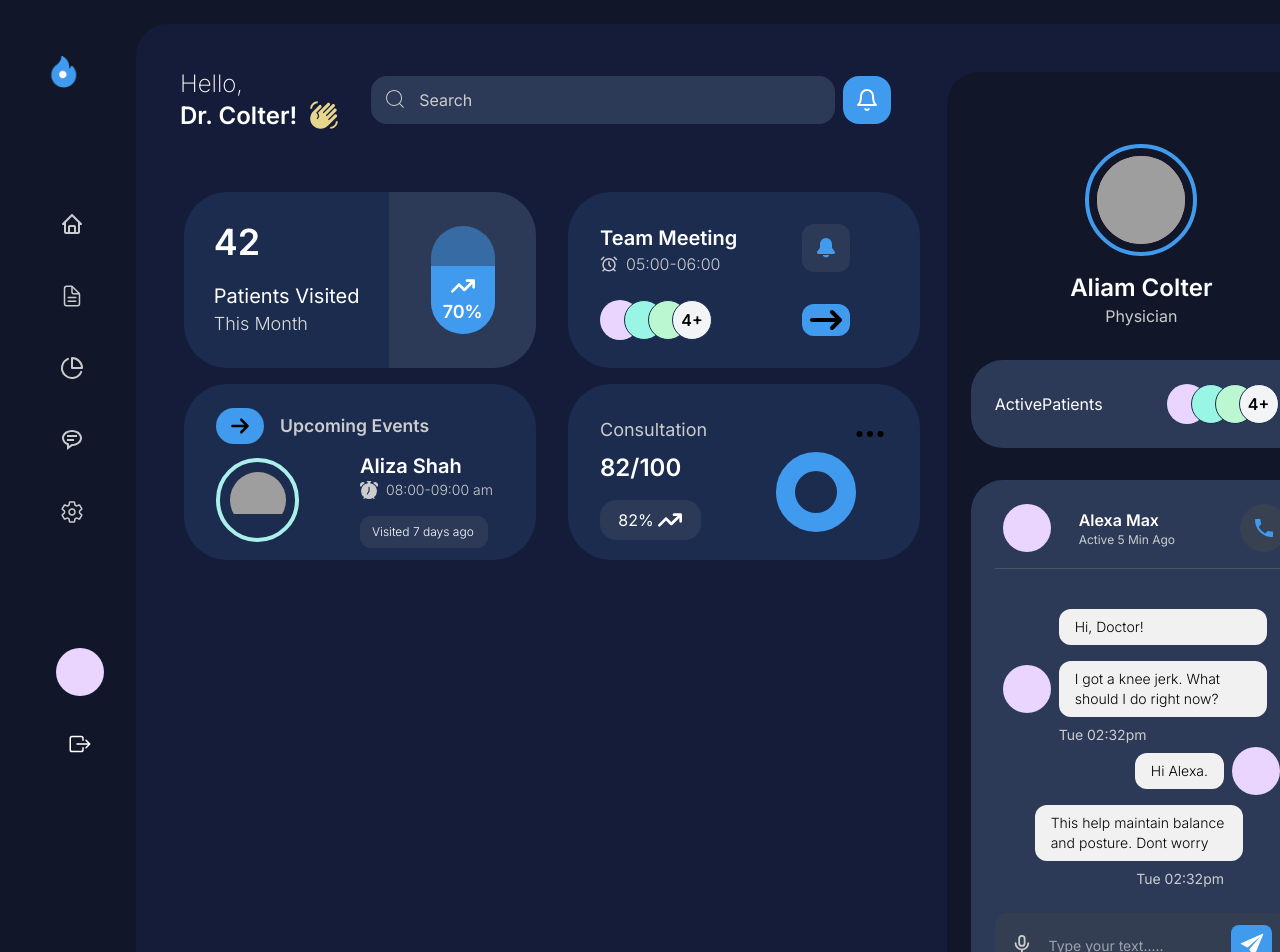
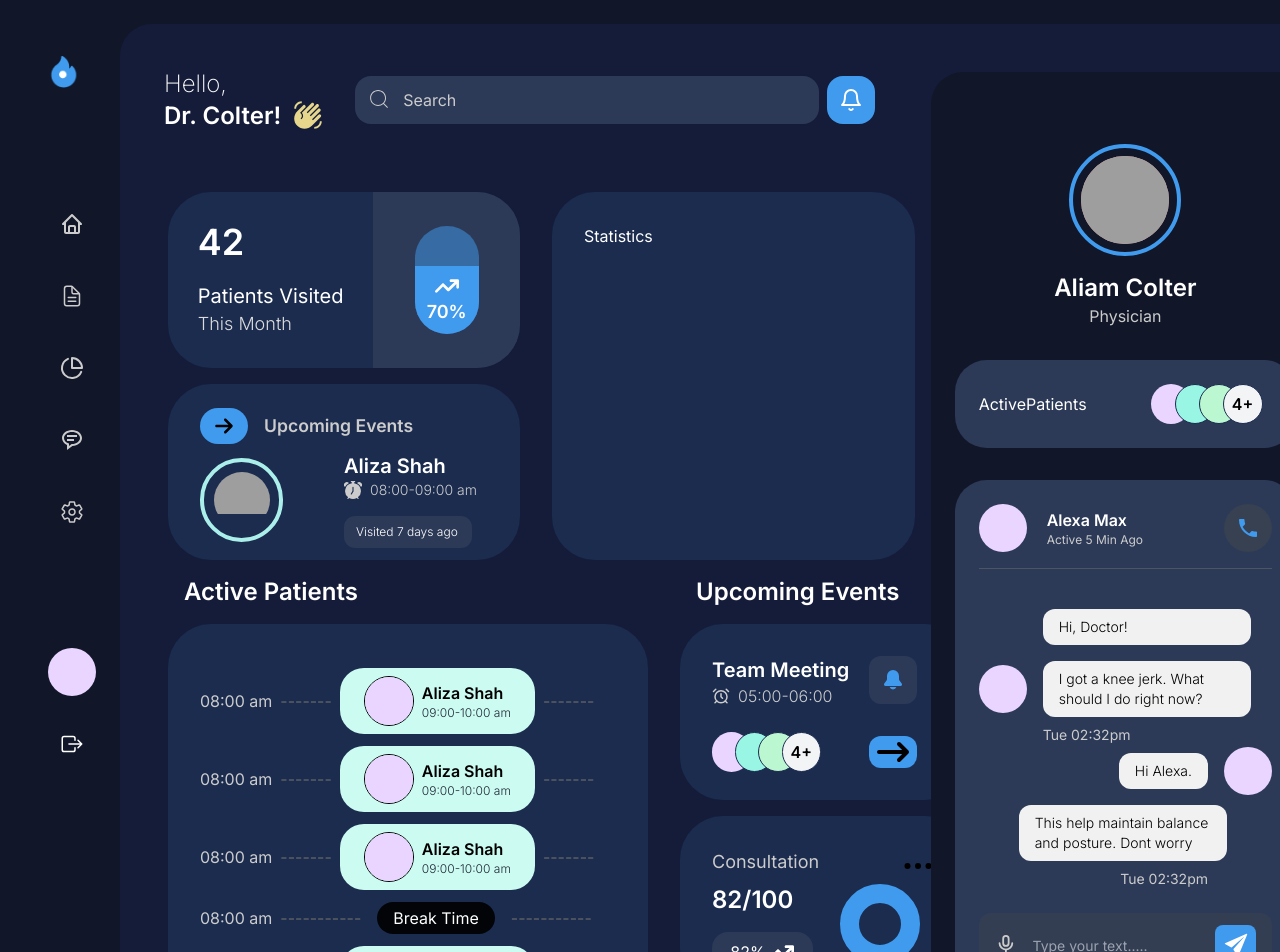
Before and after one commit to whysosaket/Doctor-Dashboard, a Next.js app in the folder my-app/: page / in a window 1280 px wide. Shown: the top 952 px of the page. Built offline with nearby package versions, Linux system fonts and the light colour scheme; grey boxes are pictures that could not be loaded.

Commit message:
Semi-Design

```diff
--- /dev/null
+++ b/my-app/app/components/ActivePatients/Capsule.tsx
@@ -0,0 +1,20 @@
+import React from "react";
+import ProfilePicture from "../ProfilePicture";
+
+const Capsule = () => {
+  return (
+    <>
+      <div className="bg-teal-100 rounded-3xl px-6 py-2 my-auto flex">
+        <div className="border border-3 border-black rounded-full p-0">
+          <ProfilePicture />
+        </div>
+        <div className="ml-2 my-auto">
+          <h1 className="text-md font-semibold text-black">Aliza Shah</h1>
+          <h1 className="text-xs font-light text-gray-800">09:00-10:00 am</h1>
+        </div>
+      </div>
+    </>
+  );
+};
+
+export default Capsule;
--- /dev/null
+++ b/my-app/app/components/ActivePatients/PatientsTiming.tsx
@@ -0,0 +1,23 @@
+import React from 'react'
+import TimeInfo from './TimeInfo'
+
+const PatientsTiming = () => {
+  return (
+    <div className="bg-secondary w-[30rem] h-[25rem] rounded-[2.7rem] m-4 p-8 overflow-hidden">
+        <TimeInfo />
+        <TimeInfo />
+        <TimeInfo />
+        <div className='text-[#CCC] flex align-middle my-3'>
+        <h1 className='mr-2 my-auto'>08:00 am</h1>
+        <h1 className='text-[#666] my-auto mr-2'>-----------</h1>
+        <div className='bg-black/90 text-white px-4 py-1 mx-2 rounded-2xl'>
+          Break Time
+        </div>
+        <h1 className='text-[#666] my-auto ml-2'>-----------</h1>
+    </div>
+        <TimeInfo />
+    </div>
+  )
+}
+
+export default PatientsTiming
--- /dev/null
+++ b/my-app/app/components/ActivePatients/TimeInfo.tsx
@@ -0,0 +1,16 @@
+import React from 'react'
+import ProfilePicture from '../ProfilePicture'
+import Capsule from './Capsule'
+
+const TimeInfo = () => {
+  return (
+    <div className='text-[#CCC] flex align-middle my-3'>
+        <h1 className='mr-2 my-auto'>08:00 am</h1>
+        <h1 className='text-[#666] my-auto mr-2'>-------</h1>
+        <Capsule />
+        <h1 className='text-[#666] my-auto ml-2'>-------</h1>
+    </div>
+  )
+}
+
+export default TimeInfo
--- a/my-app/app/components/Consultation.tsx
+++ b/my-app/app/components/Consultation.tsx
@@ -4,7 +4,7 @@ import { FaArrowTrendUp } from "react-icons/fa6";
 
 const Consultation = () => {
   return (
-    <div className="bg-secondary  w-[22rem] h-[11rem] rounded-[2.7rem] flex flex-col overflow-hidden m-4 py-8 px-8">
+    <div className="bg-secondary  w-[18rem] h-[11rem] rounded-[2.7rem] flex flex-col overflow-hidden m-4 py-8 px-8">
         <div className='flex justify-between w-full'>
             <h1 className='text-[#CCC] text-lg'>Consultation</h1>
             <HiOutlineDotsHorizontal className='text-black text-4xl' />
@@ -12,7 +12,7 @@ const Consultation = () => {
         <div className='w-full flex'>
             <div className='w-1/2'>
                 <h1 className='text-2xl font-semibold'>82/100</h1>
-                <div className='bg-tertiary w-[70%] flex justify-between align-middle px-4 py-2 rounded-2xl mt-4'>
+                <div className='bg-tertiary w-[90%] flex justify-between align-middle px-4 py-2 rounded-2xl mt-4'>
                     <h1 className='text-center m-auto'>82%</h1>
                     <FaArrowTrendUp className="text-white text-2xl mx-auto" />
                 </div>
--- a/my-app/app/components/Profile/Chats.tsx
+++ b/my-app/app/components/Profile/Chats.tsx
@@ -10,6 +10,7 @@ const Chats = () => {
         </div>
         <div className='flex justify-start'>
             <ProfilePicture />
+            <span className='mr-4'>{" "}</span>
             <Message message='I got a knee jerk. What should I do right now?' />
         </div>
         <h1 className='text-[#CCC] text-sm ml-16'>Tue 02:32pm</h1>
@@ -18,6 +19,7 @@ const Chats = () => {
         <div className='flex flex-col justify-end'>
             <div className='flex justify-end'>
                 <Message message='Hi Alexa.' />
+                <span className='mr-4'>{" "}</span>
                 <ProfilePicture />
             </div>
             <div className='ml-10'>
--- a/my-app/app/components/ProfilePicture.tsx
+++ b/my-app/app/components/ProfilePicture.tsx
@@ -2,7 +2,7 @@ import React from "react";
 
 const ProfilePicture = () => {
   return (
-    <div className="bg-purple-200 w-12 h-12 rounded-full border-3 border-[#1B2C4F] mx-2 my-auto"></div>
+    <div className="bg-purple-200 w-12 h-12 rounded-full border-3 border-[#1B2C4F] mx-0 my-auto"></div>
   );
 };
 
--- /dev/null
+++ b/my-app/app/components/Statistics/Statistics.tsx
@@ -0,0 +1,11 @@
+import React from 'react'
+
+const Statistics = () => {
+  return (
+    <div className="bg-secondary  w-[25rem] h-[23rem] rounded-[2.7rem] flex flex-col overflow-hidden m-4 py-8 px-8">
+        Statistics
+    </div>
+  )
+}
+
+export default Statistics
--- a/my-app/app/components/TeamMeeting.tsx
+++ b/my-app/app/components/TeamMeeting.tsx
@@ -5,7 +5,7 @@ import { FaArrowRightLong } from "react-icons/fa6";
 
 const TeamMeeting = () => {
   return (
-    <div className="bg-secondary  w-[22rem] h-[11rem] rounded-[2.7rem] flex overflow-hidden m-4 py-8 px-8">
+    <div className="bg-secondary  w-[18rem] h-[11rem] rounded-[2.7rem] flex overflow-hidden m-4 py-8 px-8">
       <div className="w-[70%]">
         <h1 className="font-semibold text-xl">Team Meeting</h1>
         <div className="flex">
--- a/my-app/app/page.tsx
+++ b/my-app/app/page.tsx
@@ -6,6 +6,9 @@ import Consultation from "./components/Consultation";
 import TopBar from "./components/TopBar/TopBar";
 import Navbar from "./components/Navbar";
 import Profile from "./components/Profile/Profile";
+import ActivePatients from "./components/Profile/ActivePatients";
+import PatientsTiming from "./components/ActivePatients/PatientsTiming";
+import Statistics from "./components/Statistics/Statistics";
 
 export default function Home() {
   return (
@@ -21,11 +24,22 @@ export default function Home() {
             <PatientsVisited />
             <UpcomingEvents />
           </div>
+          <Statistics />
+          </div>
+          <div className="flex">
+            <div>
+            <h1 className="text-2xl font-semibold ml-8">Active Patients</h1>
+          <PatientsTiming />
+            </div>
+
           <div>
+          <div>
+            <h1 className="text-2xl font-semibold ml-8">Upcoming Events</h1>
             <TeamMeeting />
             <Consultation />
           </div>
           </div>
+        </div>
         </div>
         <div className="w-1/3">
           <Profile />
```
